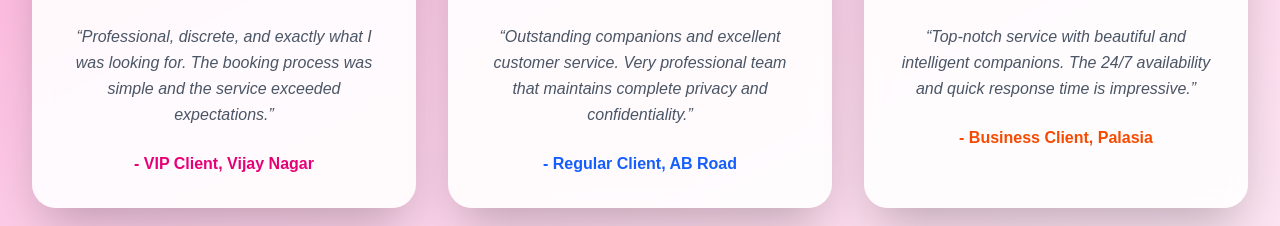
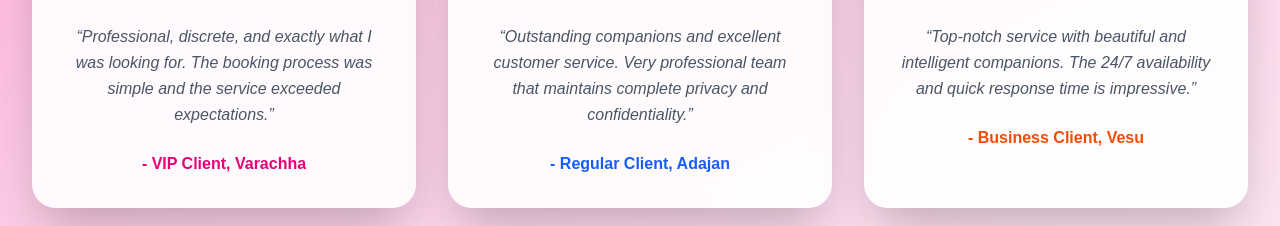
Before and after one commit to anshmydigitalcrown-ui/surat, a Next.js app: page / in a window 1280 px wide. Shown: the part 6700-6926 px from the top of the page. Built offline with nearby package versions, Linux system fonts and the light colour scheme.

Commit message:
Update client testimonial locations to Surat areas - changed from Vijay Nagar, AB Road, Palasia to Varachha, Adajan, Vesu across all pages

```diff
--- a/src/app/gallery/page.tsx
+++ b/src/app/gallery/page.tsx
@@ -377,7 +377,7 @@ export default function Gallery() {
               <p className="text-gray-600 italic leading-relaxed mb-6">
                 &ldquo;Professional, discrete, and exactly what I was looking for. The booking process was simple and the service exceeded expectations.&rdquo;
               </p>
-              <p className="text-pink-600 font-bold">- VIP Client, Vijay Nagar</p>
+              <p className="text-pink-600 font-bold">- VIP Client, Varachha</p>
             </div>
 
             {/* Highly Recommend */}
@@ -395,7 +395,7 @@ export default function Gallery() {
               <p className="text-gray-600 italic leading-relaxed mb-6">
                 &ldquo;Outstanding companions and excellent customer service. Very professional team that maintains complete privacy and confidentiality.&rdquo;
               </p>
-              <p className="text-blue-600 font-bold">- Regular Client, AB Road</p>
+              <p className="text-blue-600 font-bold">- Regular Client, Adajan</p>
             </div>
 
             {/* Premium Quality */}
@@ -413,7 +413,7 @@ export default function Gallery() {
               <p className="text-gray-600 italic leading-relaxed mb-6">
                 &ldquo;Top-notch service with beautiful and intelligent companions. The 24/7 availability and quick response time is impressive.&rdquo;
               </p>
-              <p className="text-orange-600 font-bold">- Business Client, Palasia</p>
+              <p className="text-orange-600 font-bold">- Business Client, Vesu</p>
             </div>
           </div>
         </div>
--- a/src/app/page.tsx
+++ b/src/app/page.tsx
@@ -472,7 +472,7 @@ export default function Home() {
               <p className="text-gray-600 italic leading-relaxed mb-6">
                 &ldquo;Professional, discrete, and exactly what I was looking for. The booking process was simple and the service exceeded expectations.&rdquo;
               </p>
-              <p className="text-pink-600 font-bold">- VIP Client, Vijay Nagar</p>
+              <p className="text-pink-600 font-bold">- VIP Client, Varachha</p>
             </div>
 
             {/* Highly Recommend */}
@@ -490,7 +490,7 @@ export default function Home() {
               <p className="text-gray-600 italic leading-relaxed mb-6">
                 &ldquo;Outstanding companions and excellent customer service. Very professional team that maintains complete privacy and confidentiality.&rdquo;
               </p>
-              <p className="text-blue-600 font-bold">- Regular Client, AB Road</p>
+              <p className="text-blue-600 font-bold">- Regular Client, Adajan</p>
             </div>
 
             {/* Premium Quality */}
@@ -508,7 +508,7 @@ export default function Home() {
               <p className="text-gray-600 italic leading-relaxed mb-6">
                 &ldquo;Top-notch service with beautiful and intelligent companions. The 24/7 availability and quick response time is impressive.&rdquo;
               </p>
-              <p className="text-orange-600 font-bold">- Business Client, Palasia</p>
+              <p className="text-orange-600 font-bold">- Business Client, Vesu</p>
             </div>
           </div>
         </div>
--- a/src/app/services/page.tsx
+++ b/src/app/services/page.tsx
@@ -330,7 +330,7 @@ export default function Services() {
               <p className="text-gray-600 italic leading-relaxed mb-6">
                 &ldquo;Professional, discrete, and exactly what I was looking for. The booking process was simple and the service exceeded expectations.&rdquo;
               </p>
-              <p className="text-pink-600 font-bold">- VIP Client, Vijay Nagar</p>
+              <p className="text-pink-600 font-bold">- VIP Client, Varachha</p>
             </div>
 
             {/* Highly Recommend */}
@@ -348,7 +348,7 @@ export default function Services() {
               <p className="text-gray-600 italic leading-relaxed mb-6">
                 &ldquo;Outstanding companions and excellent customer service. Very professional team that maintains complete privacy and confidentiality.&rdquo;
               </p>
-              <p className="text-blue-600 font-bold">- Regular Client, AB Road</p>
+              <p className="text-blue-600 font-bold">- Regular Client, Adajan</p>
             </div>
 
             {/* Premium Quality */}
@@ -366,7 +366,7 @@ export default function Services() {
               <p className="text-gray-600 italic leading-relaxed mb-6">
                 &ldquo;Top-notch service with beautiful and intelligent companions. The 24/7 availability and quick response time is impressive.&rdquo;
               </p>
-              <p className="text-orange-600 font-bold">- Business Client, Palasia</p>
+              <p className="text-orange-600 font-bold">- Business Client, Vesu</p>
             </div>
           </div>
         </div>
```
